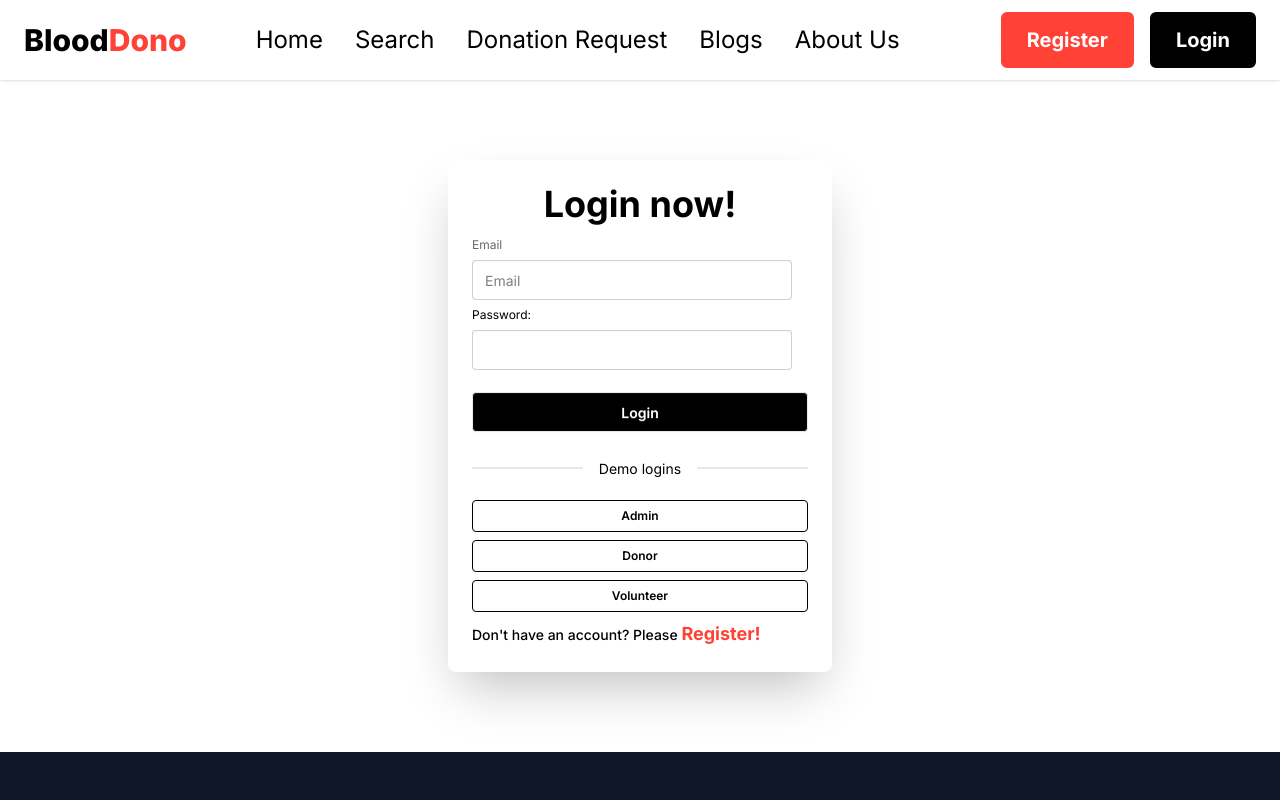
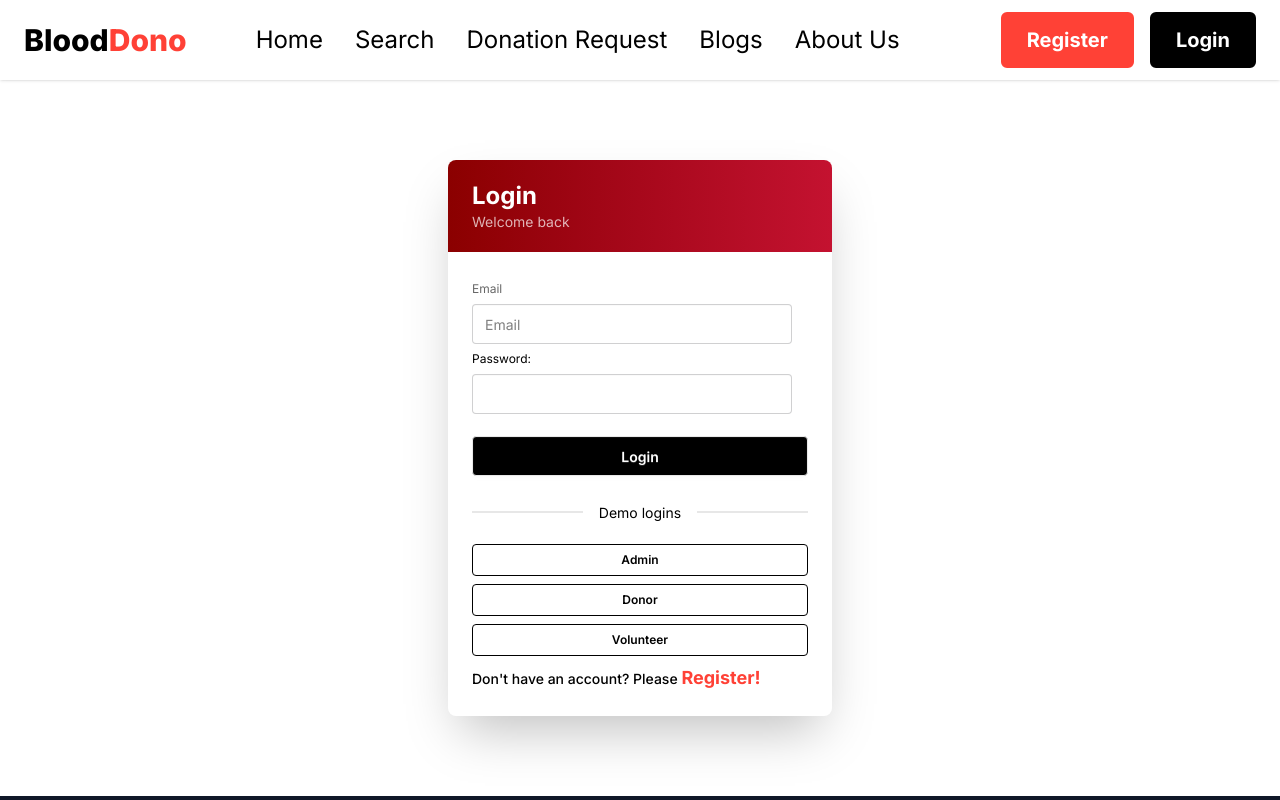
Before and after one commit to amrogad/blooddono, a React (Vite) app: page /login in a window 1280 px wide. Shown: the top 800 px of the page. Built offline with nearby package versions, Linux system fonts and the light colour scheme; no server answers; a web font is replaced by a local one.

Commit message:
add gradient headers to login and register pages

```diff
--- a/src/pages/Authentication/Login.jsx
+++ b/src/pages/Authentication/Login.jsx
@@ -37,9 +37,12 @@ const Login = () => {
 
     return (
         <div className='max-w-[1600px] mx-auto py-20 flex justify-center items-center'>
-            <div className="card w-full max-w-sm shrink-0 shadow-2xl">
+            <div className="card w-full max-w-sm shrink-0 shadow-2xl overflow-hidden">
+                <div className='bg-gradient-to-r from-[#8B0000] to-[#C41230] px-6 py-5'>
+                    <h2 className='text-white text-2xl font-bold'>Login</h2>
+                    <p className='text-white/70 text-sm'>Welcome back</p>
+                </div>
                 <div className="card-body">
-                    <h1 className="text-4xl font-bold text-center">Login now!</h1>
 
                     <form onSubmit={handleSubmit(onSubmit)} className="fieldset">
 
--- a/src/pages/Authentication/Register.jsx
+++ b/src/pages/Authentication/Register.jsx
@@ -66,9 +66,12 @@ const Register = () => {
 
     return (
         <div className='max-w-[1600px] mx-auto py-20 flex justify-center items-center'>
-            <div className="card w-full max-w-sm shrink-0 shadow-2xl">
+            <div className="card w-full max-w-sm shrink-0 shadow-2xl overflow-hidden">
+                <div className='bg-gradient-to-r from-[#8B0000] to-[#C41230] px-6 py-5'>
+                    <h2 className='text-white text-2xl font-bold'>Register</h2>
+                    <p className='text-white/70 text-sm'>Create your donor account</p>
+                </div>
                 <div className="card-body">
-                    <h1 className="text-4xl font-bold text-center">Register now!</h1>
 
                     <form onSubmit={handleSubmit(onSubmit)} className="fieldset">
 
```
